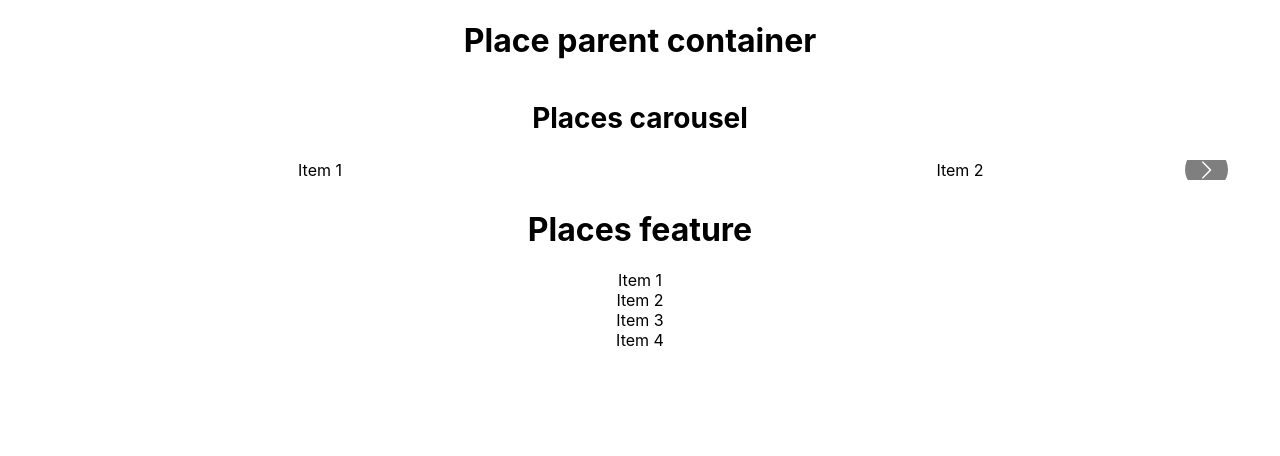
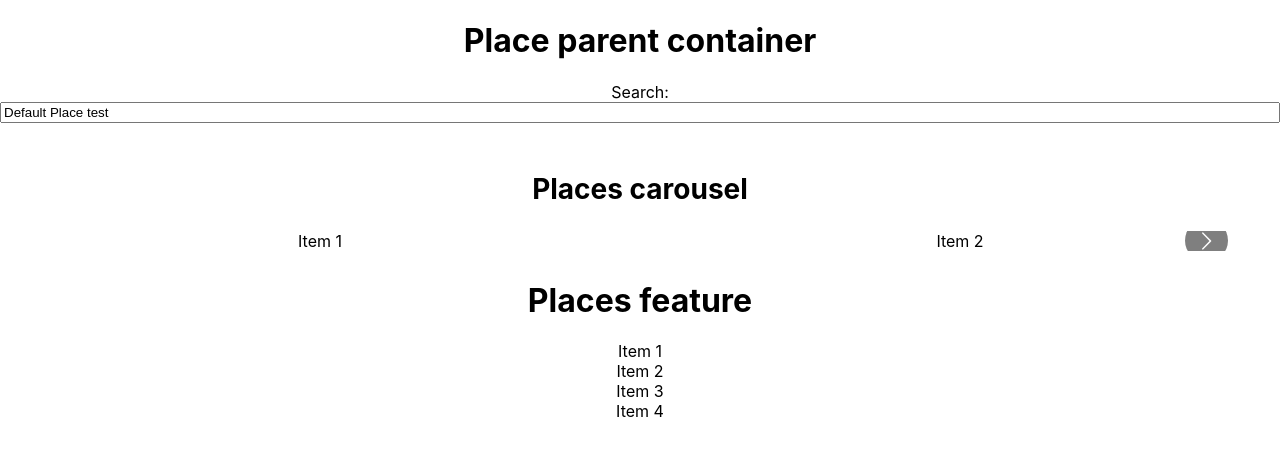
Before and after one commit to LuanB/placesApp, a React (Create React App) app: page / in a window 1280 px wide. Shown: the top 456 px of the page. Built offline with nearby package versions, Linux system fonts and the light colour scheme.

Commit message:
search place bar components

```diff
--- /dev/null
+++ b/src/components/filter/filter-style.scss
@@ -0,0 +1,15 @@
+.filter-container {
+  display: flex;
+  flex-direction: column;
+  margin-bottom: 30px;
+
+  .title {
+    font-size: 28px;
+    margin-bottom: 25px;
+  }
+
+  .preview {
+    display: flex;
+    justify-content: space-between;
+  }
+}
--- /dev/null
+++ b/src/components/filter/filter.component.tsx
@@ -0,0 +1,16 @@
+import React from "react";
+
+import "./filter-style.scss";
+
+interface IProps {
+  value: string;
+  handleChange: any;
+}
+
+const Filter = (props: IProps) => (
+  <div className="filter-container">
+    Search: <input value={props.value} onChange={props.handleChange} />
+  </div>
+);
+
+export default Filter;
--- a/src/components/places-container/places-container.component.tsx
+++ b/src/components/places-container/places-container.component.tsx
@@ -1,5 +1,6 @@
 import React from "react";
 
+import SearchPlaceBar from '../searchPlaceBar/searchPlaceBar.component';
 import PlacesCarousel from '../places-carousel/places-carousel.component';
 import PlacesFeature from '../places-feature/places-feature.component';
 
@@ -9,7 +10,7 @@ const PlacesContainer = () => (
   <div className="place-container">
     <h1 className="title">Place parent container</h1>
 
-
+    <SearchPlaceBar />
     <PlacesCarousel />
     <PlacesFeature />
 
--- /dev/null
+++ b/src/components/searchPlaceBar/search-place-bar-style.scss
@@ -0,0 +1,15 @@
+.places-container {
+  display: flex;
+  flex-direction: column;
+  margin-bottom: 30px;
+
+  .title {
+    font-size: 28px;
+    margin-bottom: 25px;
+  }
+
+  .preview {
+    display: flex;
+    justify-content: space-between;
+  }
+}
--- /dev/null
+++ b/src/components/searchPlaceBar/searchPlaceBar.component.tsx
@@ -0,0 +1,24 @@
+import React, { useState } from "react";
+
+import Filter from '../filter/filter.component'
+
+import "./search-place-bar-style.scss";
+
+const SearchPlaceBar = () => {
+
+  const [place, setPlace] = useState("Default Place test");
+
+
+  const handleChange = (e: React.ChangeEvent<HTMLInputElement>) => {
+    setPlace(e.target.value);
+
+  }
+
+  return (
+    <div className="search-place-bar-container">
+      <Filter value={place} handleChange={handleChange} />
+    </div>
+  )
+};
+
+export default SearchPlaceBar;
```
